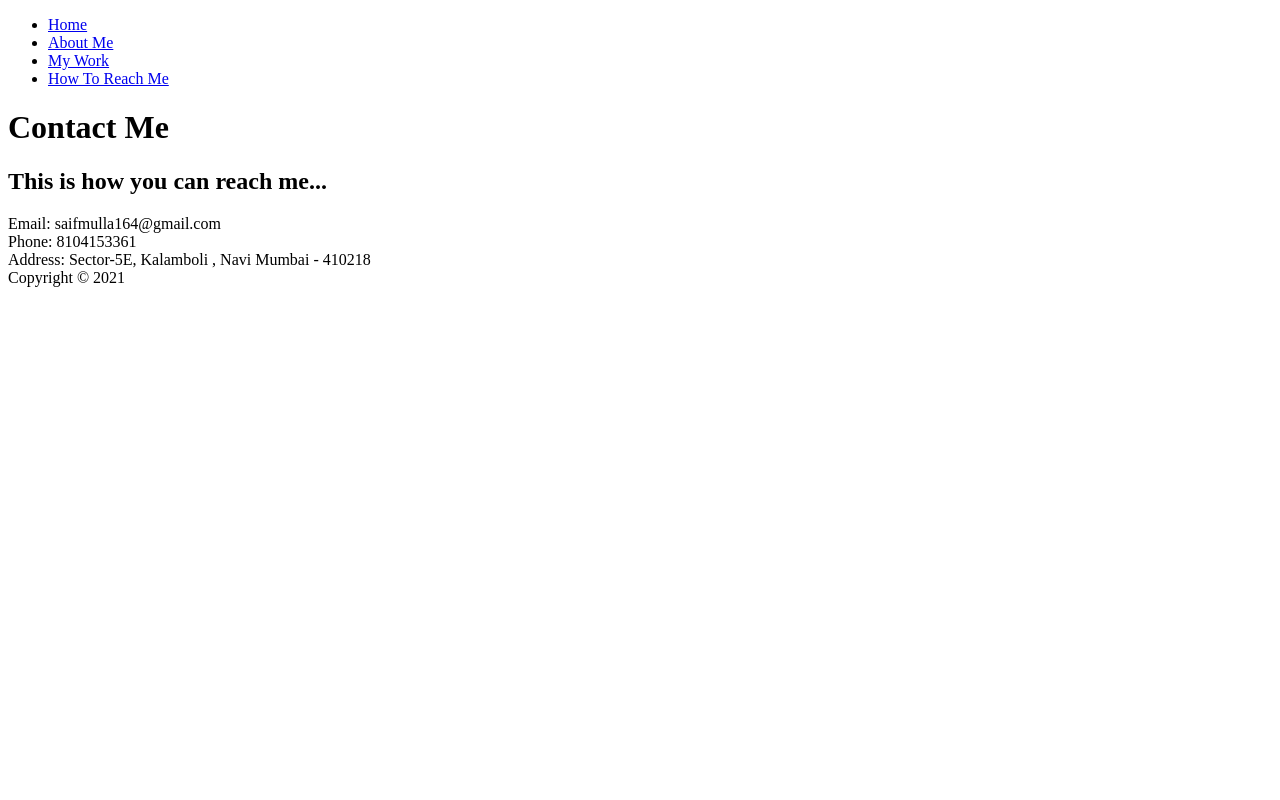
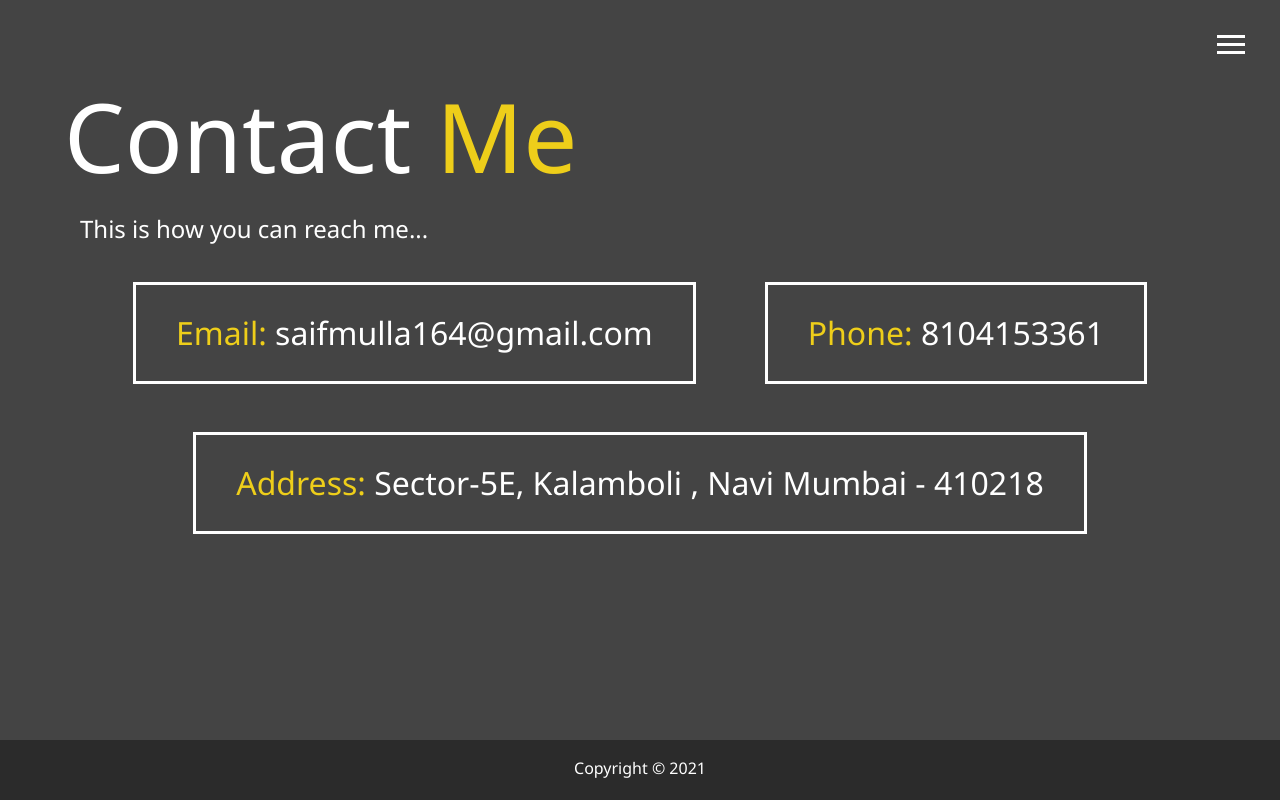
Before and after one commit to Saifalicoder/Portfolio2, a plain HTML site: page contact.html in a window 1280 px wide. Drawn offline with Linux system fonts and the light colour scheme.

Commit message:
Update contact.html

```diff
--- a/contact.html
+++ b/contact.html
@@ -8,7 +8,7 @@
   <link rel="stylesheet" href="https://use.fontawesome.com/releases/v5.2.0/css/all.css" integrity="sha384-hWVjflwFxL6sNzntih27bfxkr27PmbbK/iSvJ+a4+0owXq79v+lsFkW54bOGbiDQ"
     crossorigin="anonymous">
 
-  <link rel="stylesheet" href="css/_config.css">
+  <link rel="stylesheet" href="css/config.css">
   <title>Contact Me</title>
 </head>
 
```
